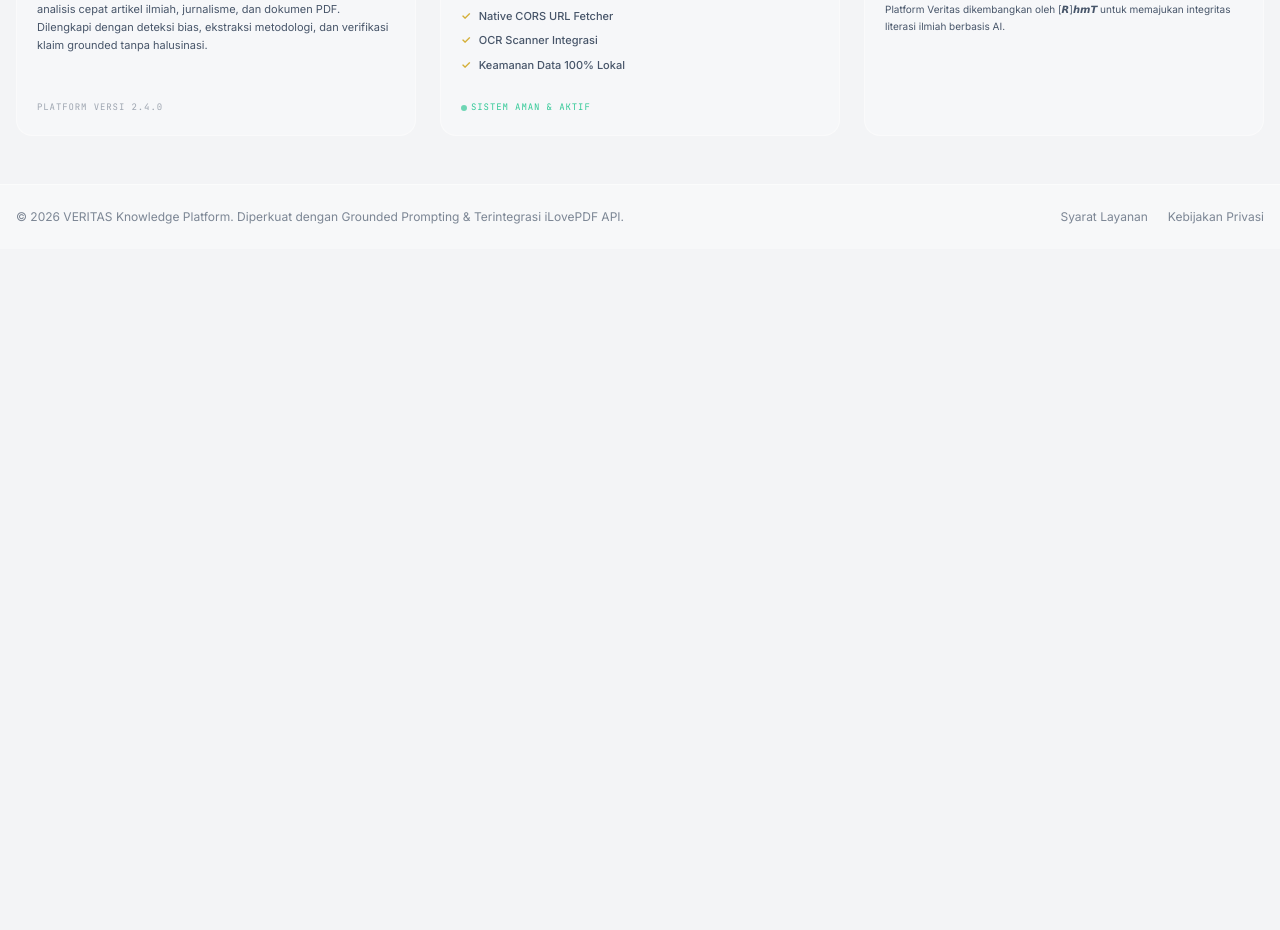
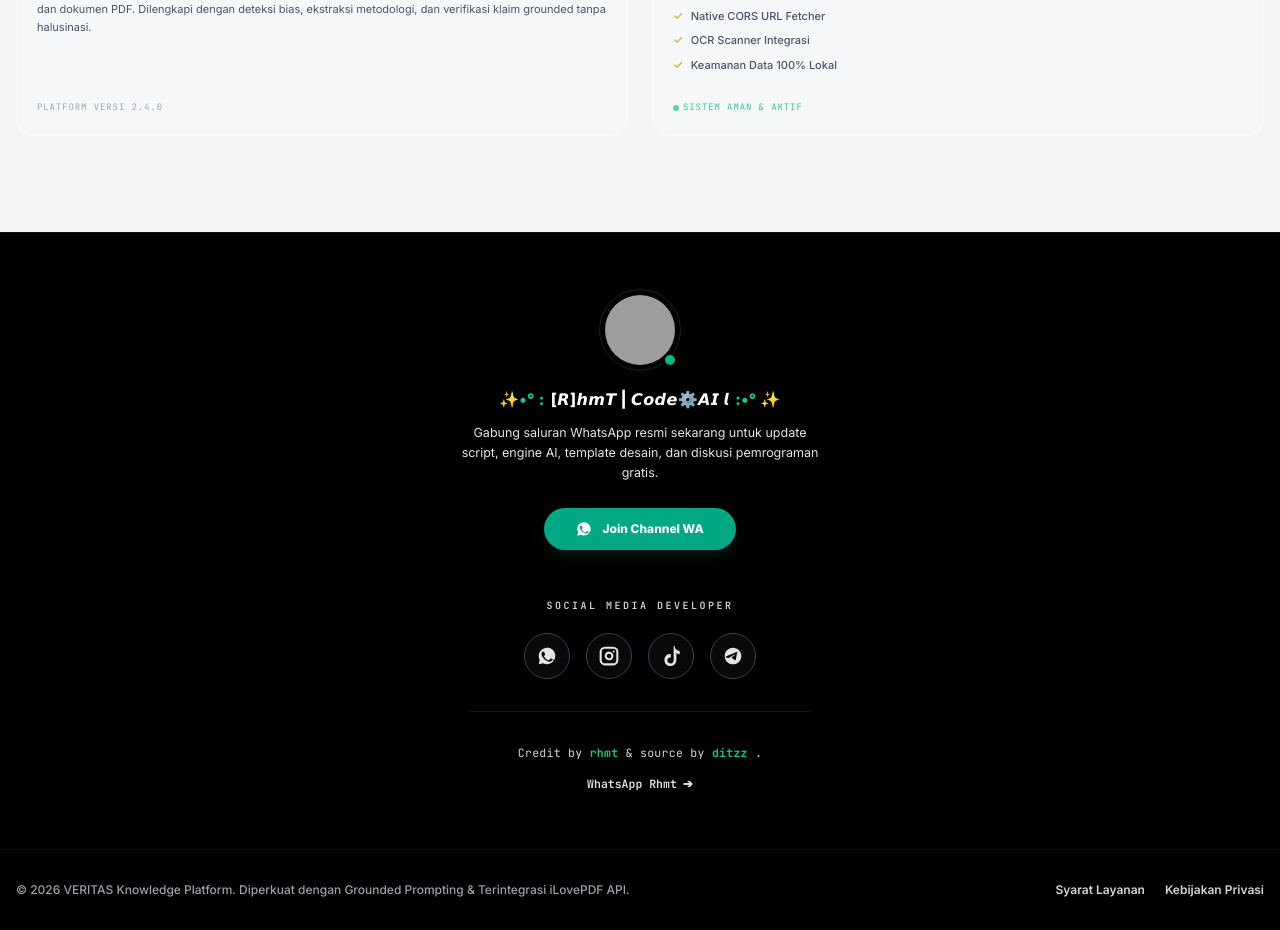
Before and after one commit to rhteaster-ui/Artikel-ocr, a React (Vite) app: page / in a window 1280 px wide. Shown: the part 1223-2153 px from the top of the page. Before the commit the page ends 1472 px from the top, so only its background shows below. Built offline with nearby package versions, Linux system fonts and the light colour scheme; grey boxes are pictures that could not be loaded.

Commit message:
Add files via upload

```diff
--- a/src/App.tsx
+++ b/src/App.tsx
@@ -748,8 +748,8 @@ export default function App() {
                 </div>
               )}
 
-              {/* Bottom Informational Grid (About, Tech, and Credits) */}
-              <div className="grid grid-cols-1 md:grid-cols-3 gap-6 pt-8 border-t border-brand-surface/80">
+              {/* Bottom Informational Grid (About & Tech) */}
+              <div className="grid grid-cols-1 md:grid-cols-2 gap-6 pt-8 border-t border-brand-surface/80">
                 {/* Column 1: Tentang Veritas */}
                 <div className="space-y-3 bg-brand-surface/30 p-5 rounded-2xl border border-brand-surface/40 flex flex-col justify-between">
                   <div className="space-y-2.5">
@@ -791,11 +791,6 @@ export default function App() {
                     SISTEM AMAN &amp; AKTIF
                   </span>
                 </div>
-
-                {/* Column 3: Pembuat & Kontak (Sleek compact layout) */}
-                <div className="bg-brand-surface/30 p-5 rounded-2xl border border-brand-surface/40">
-                  <SocialDev variant="footer-column" />
-                </div>
               </div>
             </motion.div>
           ) : (
@@ -818,16 +813,22 @@ export default function App() {
         </AnimatePresence>
       </main>
 
-      {/* Footer Credit */}
-      <footer id="app-footer" className="bg-brand-surface/30 border-t border-brand-surface/60 py-6 px-4">
-        <div className="max-w-7xl mx-auto flex flex-col sm:flex-row items-center justify-between gap-4 text-xs text-brand-muted/70">
-          <p>© 2026 VERITAS Knowledge Platform. Diperkuat dengan Grounded Prompting & Terintegrasi iLovePDF API.</p>
-          <div className="flex gap-5">
-            <span className="hover:text-brand-primary transition-colors cursor-help">Syarat Layanan</span>
-            <span className="hover:text-brand-primary transition-colors cursor-help">Kebijakan Privasi</span>
+      {/* Full-width seamless pure black lower layout (Always visible) */}
+      <div className="w-full bg-[#000000] border-t border-zinc-900/60 mt-12 pt-8">
+        <div className="max-w-7xl mx-auto px-4">
+          <SocialDev variant="full" />
+        </div>
+
+        <footer id="app-footer" className="bg-[#000000] border-t border-zinc-900/40 py-8 px-4 mt-8">
+          <div className="max-w-7xl mx-auto flex flex-col sm:flex-row items-center justify-between gap-4 text-xs text-zinc-400 select-none">
+            <p className="font-medium text-zinc-400">© 2026 VERITAS Knowledge Platform. Diperkuat dengan Grounded Prompting & Terintegrasi iLovePDF API.</p>
+            <div className="flex gap-5 font-semibold text-zinc-300">
+              <span className="hover:text-emerald-400 transition-colors cursor-help">Syarat Layanan</span>
+              <span className="hover:text-emerald-400 transition-colors cursor-help">Kebijakan Privasi</span>
+            </div>
           </div>
-        </div>
-      </footer>
+        </footer>
+      </div>
     </div>
   );
 }
```
